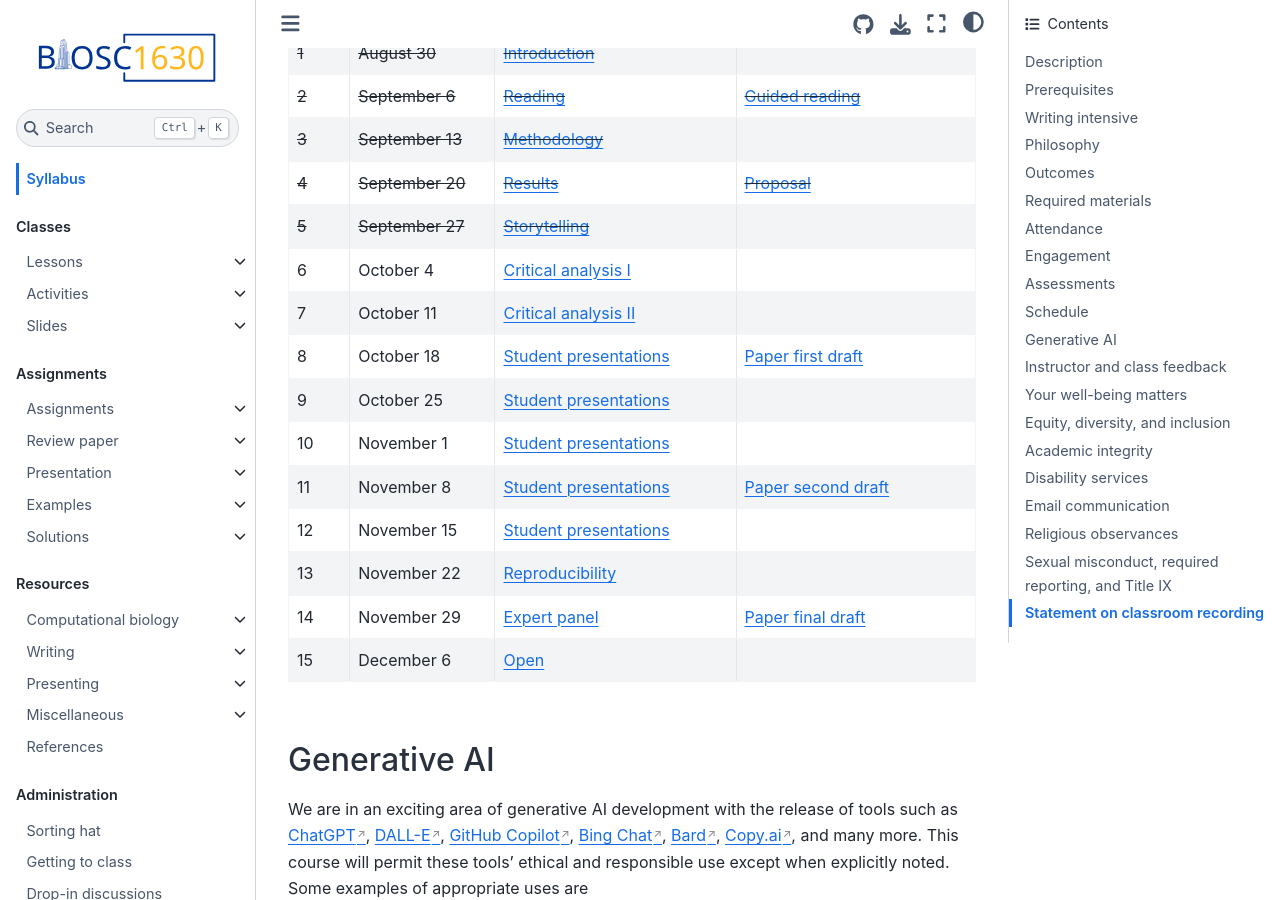
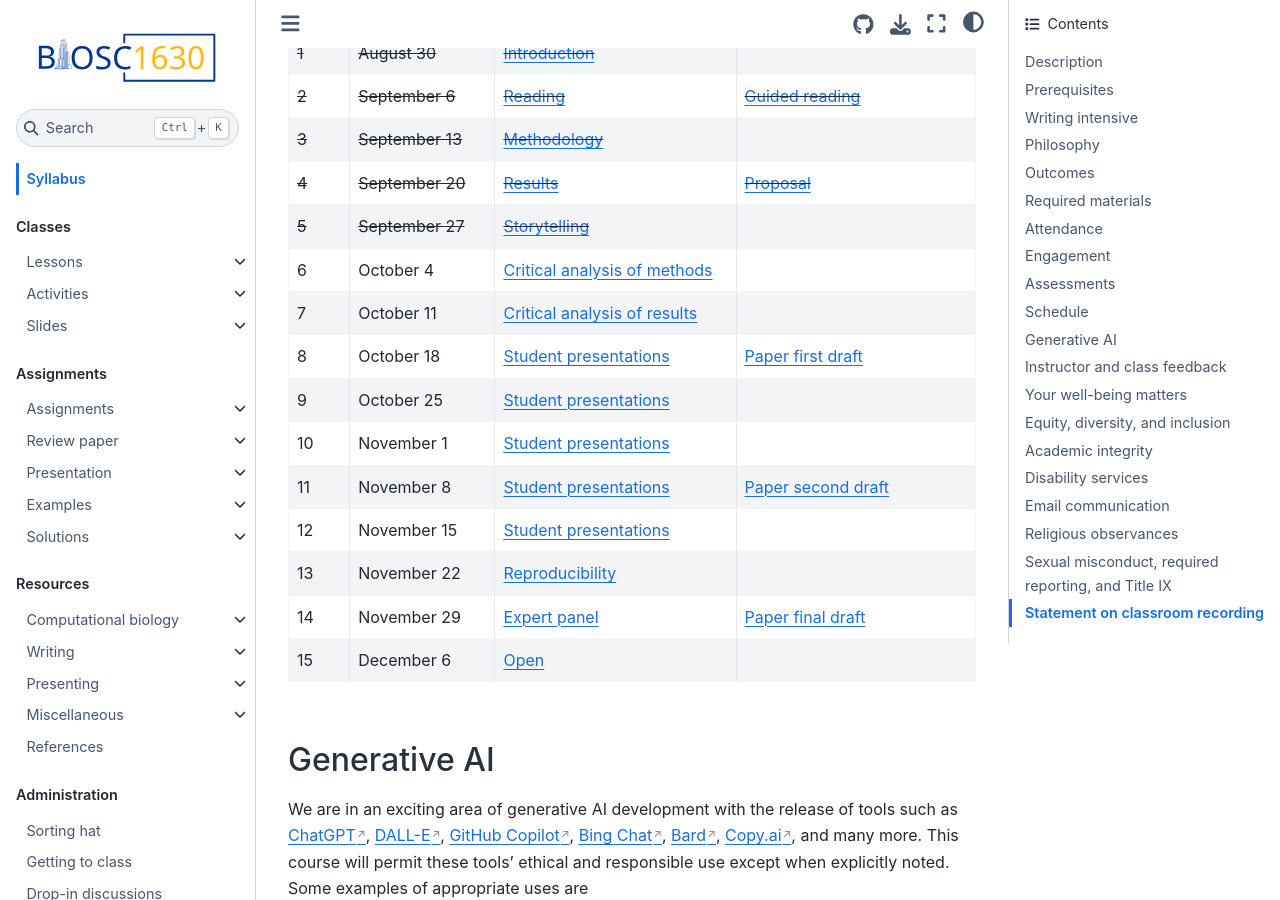
Before and after one commit to oasci/pitt-biosc1630-2023f, a Jupyter Book: the page built from book/syllabus.md, in a window 1280 px wide and 900 px high, scrolled down 8618 px. Built offline with Jupyter Book 1.0.4 settings and Sphinx 7.4.7 and the Sphinx Book theme 1.1.4, drawn with Linux system fonts in a browser that asks for light colours; pages that are not in the unit, such as notebooks, are missing from menus.

Commit message:
Updating class topics

```diff
--- a/book/syllabus.md
+++ b/book/syllabus.md
@@ -362,11 +362,11 @@ If you submit every assignment on time, the extra credit is worth 5% of your tot
   -
 * - 6
   - October 4
-  - [Critical analysis I](class:06)
+  - [Critical analysis of methods](class:06)
   -
 * - 7
   - October 11
-  - [Critical analysis II](class:07)
+  - [Critical analysis of results](class:07)
   -
 * - 8
   - October 18
```
